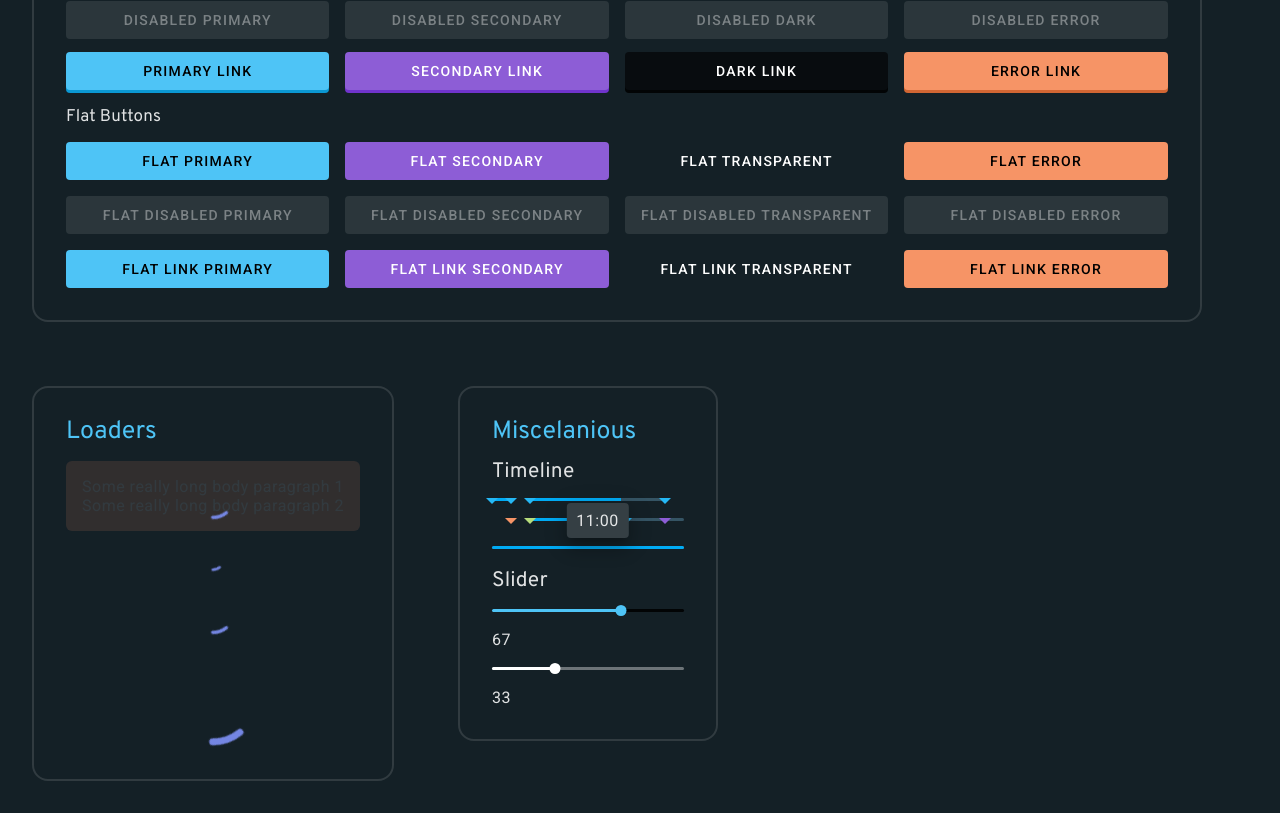
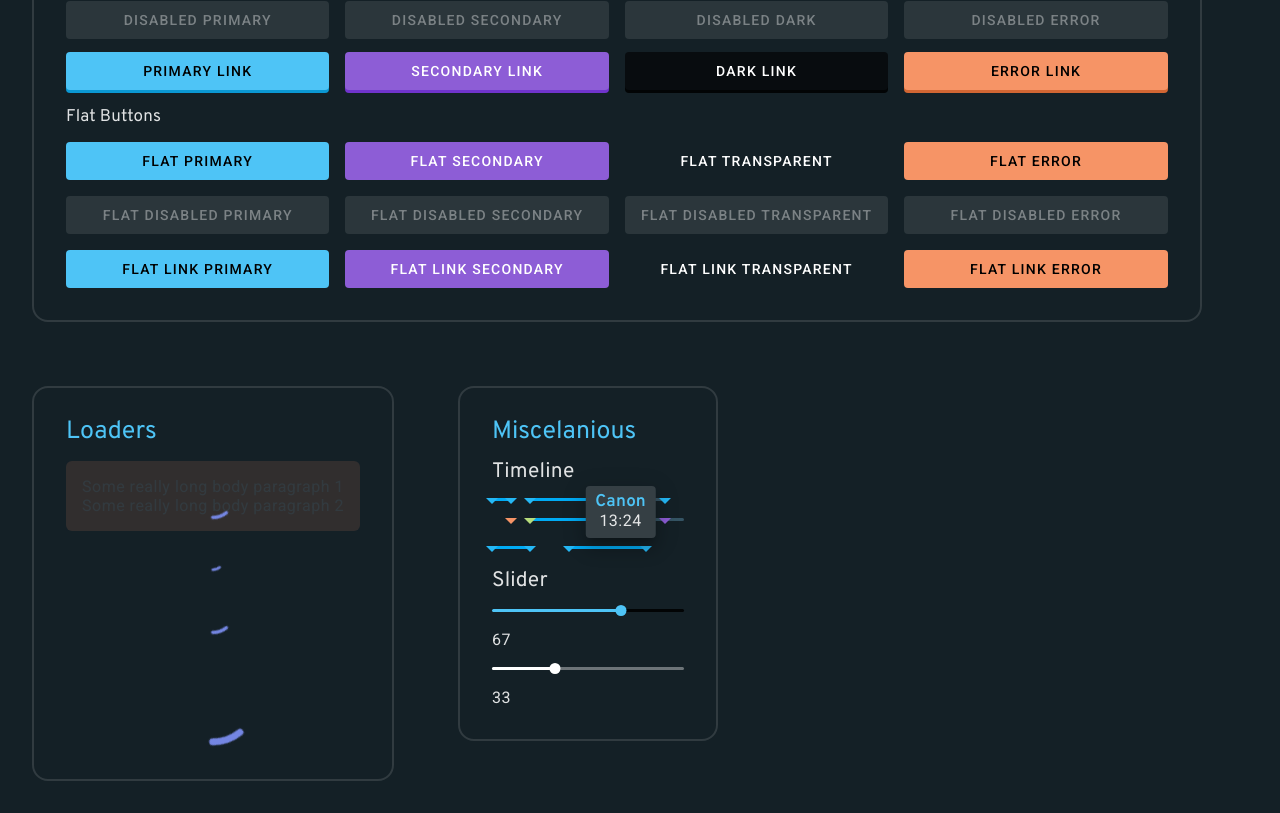
Before and after one commit to anime-skip/ui, a Vue app: page / in a window 1280 px wide. Shown: the part 1640-2453 px from the top of the page. Built offline with nearby package versions, Linux system fonts and the light colour scheme; a web font is replaced by a local one.

Commit message:
chore: make force overlay dynamic in example

```diff
--- a/src/components/groups/Miscelanious.vue
+++ b/src/components/groups/Miscelanious.vue
@@ -22,7 +22,7 @@
           :timestamps="timestamps3"
           allow-overlay
           :duration="20 * 60"
-          :force-overlay-normalized-at="55"
+          :force-overlay-normalized-at="progress1"
         />
       </div>
       <h6>Slider</h6>
@@ -97,7 +97,30 @@ export default defineComponent({
         color: theme['fill-secondary'],
       },
     ];
-    const timestamps3: TimestampData[] = [];
+    const timestamps3: TimestampData[] = [
+      {
+        key: '1',
+        title: 'Canon',
+        normalizedAt: 0,
+      },
+      {
+        key: '2',
+        title: 'Intro',
+        normalizedAt: 20,
+        skipped: true,
+      },
+      {
+        key: '3',
+        title: 'Canon',
+        normalizedAt: 40,
+      },
+      {
+        key: '4',
+        title: 'Credits',
+        normalizedAt: 80,
+        skipped: true,
+      },
+    ];
 
     const progress1 = ref(67);
     const updateProgress1 = (newProgress1: number) => {
```
